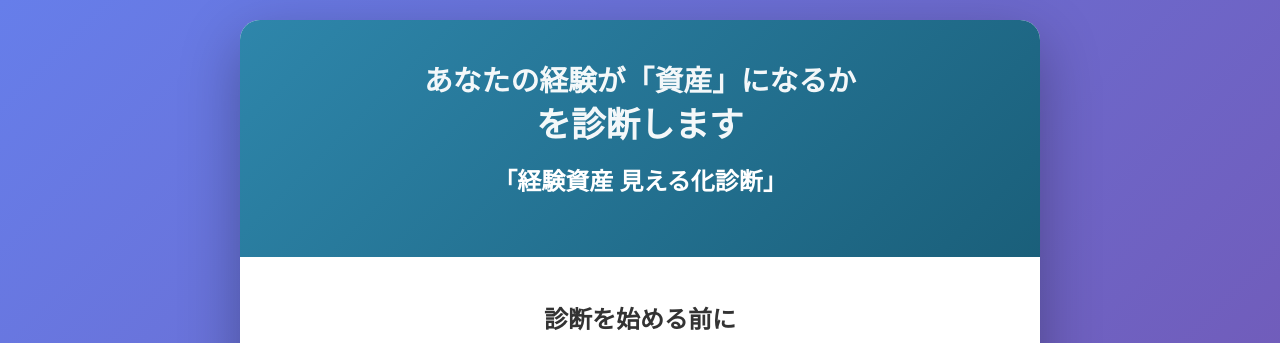
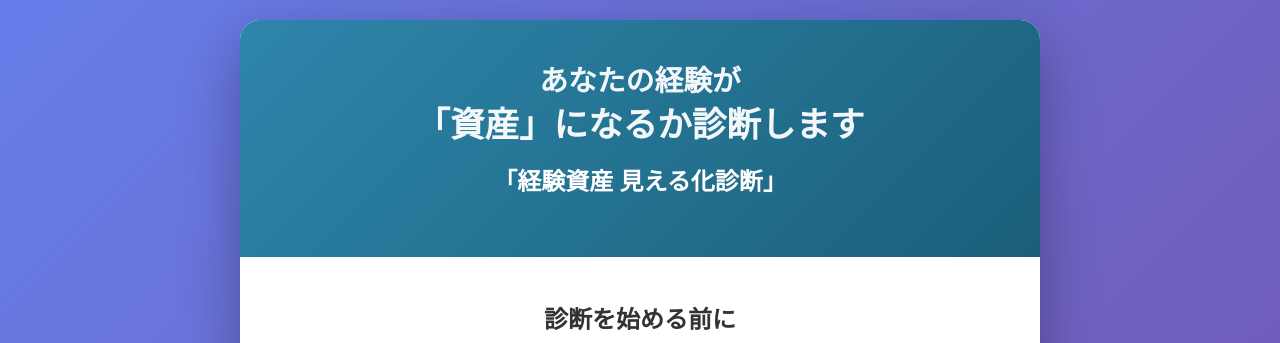
Before and after one commit to mkanamor/experience-asset-assessment, a plain HTML site: page index.html in a window 1280 px wide. Shown: the top 343 px of the page. Drawn offline with nearby package versions, Linux system fonts and the light colour scheme.

Commit message:
Update index.html

```diff
--- a/index.html
+++ b/index.html
@@ -467,7 +467,7 @@
 <body>
     <div class="container">
         <div class="header">
-            <p style="font-size: 1.8em; margin-bottom: 10px; font-weight: bold; line-height: 1.4;">あなたの経験が「資産」になるか<br><span style="font-size: 1.2em;">を診断します</span></p>
+            <p style="font-size: 1.8em; margin-bottom: 10px; font-weight: bold; line-height: 1.4;">あなたの経験が<br><span style="font-size: 1.2em;">「資産」になるか診断します</span></p>
             <h1 style="font-size: 1.5em;">「経験資産 見える化診断」</h1>
         </div>
 
```
